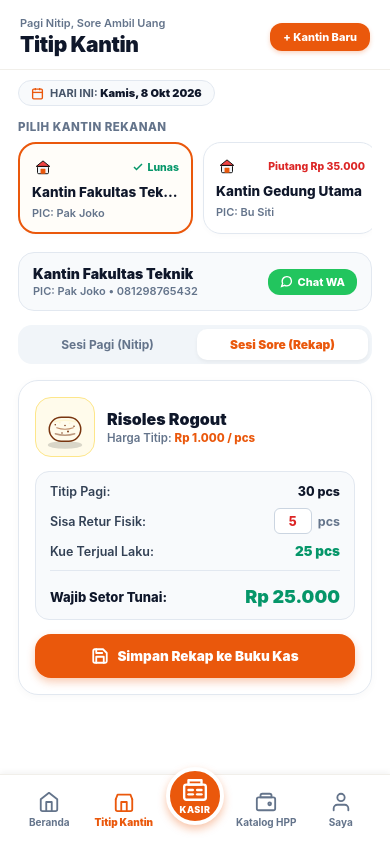
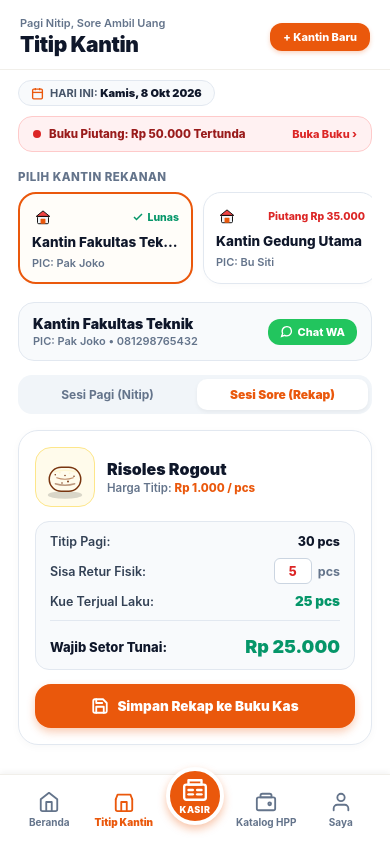
Before and after one commit to DarRahman/KantinBite, a React Native app: screen /Consignment in a window 390 px wide. Built offline with nearby package versions, Linux system fonts and the light colour scheme.

Commit message:
feat(navigation): add direct shortcut banners to DebtLedger in Dashboard and Consignment screens

```diff
--- a/src/screens/ConsignmentScreen.js
+++ b/src/screens/ConsignmentScreen.js
@@ -158,6 +158,21 @@ export const ConsignmentScreen = ({ route, navigation }) => {
           </View>
         </View>
 
+        {/* SHORTCUT BUKU PIUTANG KANTIN */}
+        <TouchableOpacity
+          style={styles.debtAlertBanner}
+          activeOpacity={0.85}
+          onPress={() => navigation.navigate('DebtLedger')}
+          accessibilityLabel="Buka Buku Piutang Mitra"
+          accessibilityRole="button"
+        >
+          <View style={{ flexDirection: 'row', alignItems: 'center', gap: 8 }}>
+            <View style={{ width: 8, height: 8, borderRadius: 4, backgroundColor: '#DC2626' }} />
+            <Text style={{ fontSize: 11.5, fontWeight: '800', color: '#991B1B' }}>Buku Piutang: Rp 50.000 Tertunda</Text>
+          </View>
+          <Text style={{ fontSize: 11, fontWeight: '800', color: '#DC2626' }}>Buka Buku ›</Text>
+        </TouchableOpacity>
+
         {/* 3. PILIH KANTIN REKANAN HORIZONTAL CAROUSEL */}
         <Text style={styles.sectionLbl}>PILIH KANTIN REKANAN</Text>
         <ScrollView horizontal showsHorizontalScrollIndicator={false} contentContainerStyle={styles.canteenCarousel}>
@@ -309,6 +324,18 @@ const styles = StyleSheet.create({
   },
   dateStrip: {
     marginVertical: 10,
+  },
+  debtAlertBanner: {
+    backgroundColor: '#FFF1F2',
+    borderWidth: 1.5,
+    borderColor: '#FECACA',
+    borderRadius: 14,
+    paddingVertical: 10,
+    paddingHorizontal: 14,
+    flexDirection: 'row',
+    alignItems: 'center',
+    justifyContent: 'space-between',
+    marginBottom: 14,
   },
   datePill: {
     flexDirection: 'row',
--- a/src/screens/DashboardScreen.js
+++ b/src/screens/DashboardScreen.js
@@ -230,6 +230,26 @@ export const DashboardScreen = ({ navigation }) => {
           />
           <DonutIncomeRatio posAmount={145000} consignmentAmount={175000} />
         </View>
+
+        {/* KARTU PINTASAN BUKU PIUTANG MITRA */}
+        <TouchableOpacity
+          style={styles.debtBannerCard}
+          activeOpacity={0.85}
+          onPress={() => navigation.navigate('DebtLedger')}
+          accessibilityLabel="Buka Buku Piutang Mitra"
+          accessibilityRole="button"
+        >
+          <View style={styles.debtBannerLeft}>
+            <View style={styles.debtAlertDot} />
+            <View>
+              <Text style={styles.debtBannerTitle}>Buku Piutang Mitra (Rp 50.000)</Text>
+              <Text style={styles.debtBannerSub}>2 Kantin menunda setoran retur sore</Text>
+            </View>
+          </View>
+          <View style={styles.debtActionPill}>
+            <Text style={styles.debtActionPillText}>Tagih ›</Text>
+          </View>
+        </TouchableOpacity>
 
         {/* 7. TARGET OPERASIONAL & METRIK HARIAN */}
         <View style={styles.targetBanner}>
@@ -719,6 +739,57 @@ const styles = StyleSheet.create({
     fontWeight: '700',
     color: '#64748B',
   },
+  debtBannerCard: {
+    backgroundColor: '#FFF1F2',
+    borderRadius: 20,
+    borderWidth: 2,
+    borderColor: '#1E293B',
+    borderBottomWidth: 4,
+    borderBottomColor: '#1E293B',
+    padding: 14,
+    flexDirection: 'row',
+    alignItems: 'center',
+    justifyContent: 'space-between',
+    marginBottom: 16,
+  },
+  debtBannerLeft: {
+    flexDirection: 'row',
+    alignItems: 'center',
+    gap: 10,
+    flex: 1,
+  },
+  debtAlertDot: {
+    width: 10,
+    height: 10,
+    borderRadius: 5,
+    backgroundColor: '#DC2626',
+    borderWidth: 1.5,
+    borderColor: '#1E293B',
+  },
+  debtBannerTitle: {
+    fontSize: 13,
+    fontWeight: '900',
+    color: '#991B1B',
+  },
+  debtBannerSub: {
+    fontSize: 10.5,
+    fontWeight: '600',
+    color: '#64748B',
+    marginTop: 1,
+  },
+  debtActionPill: {
+    backgroundColor: '#FFFFFF',
+    borderWidth: 1.8,
+    borderColor: '#1E293B',
+    paddingVertical: 4,
+    paddingHorizontal: 10,
+    borderRadius: 10,
+  },
+  debtActionPillText: {
+    fontSize: 11,
+    fontWeight: '900',
+    color: '#DC2626',
+  },
   targetBanner: {
     backgroundColor: '#F0FDF4',
     borderRadius: 22,
```
